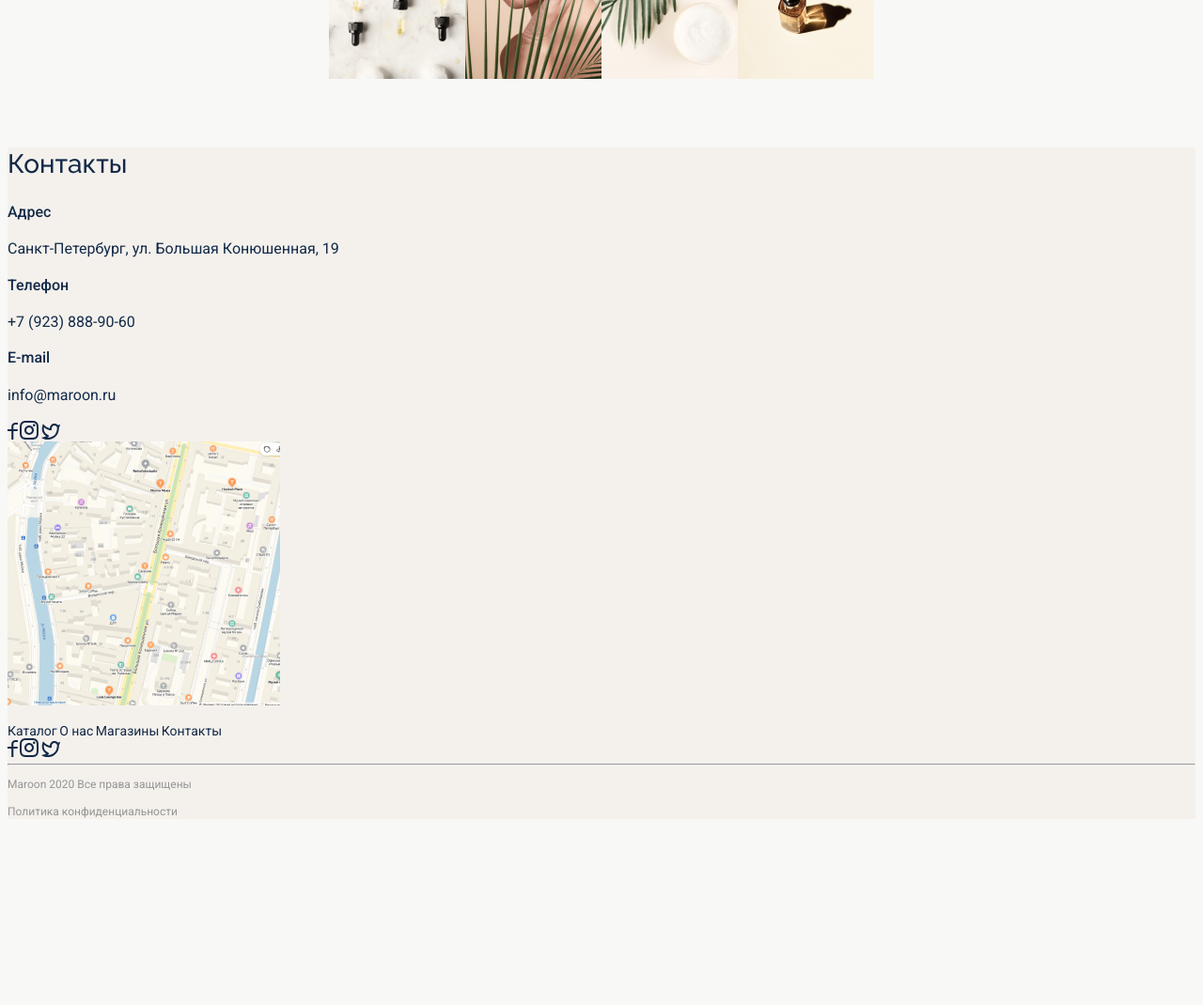
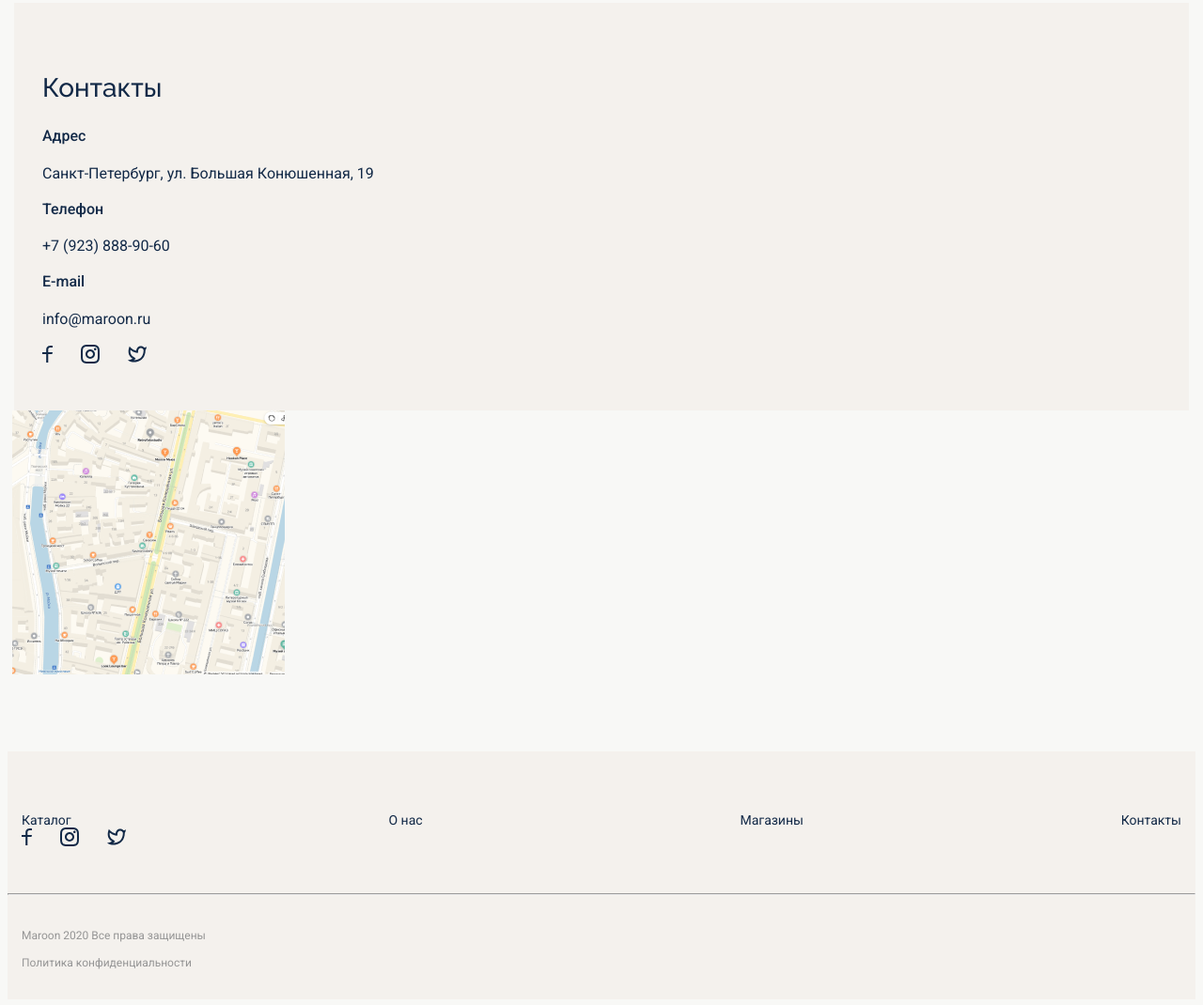
Before and after one commit to holylle/new-repo, a plain HTML site: page index.html in a window 1280 px wide. Shown: the part 2504-3574 px from the top of the page at 94% size. Before the commit the page ends 3388 px from the top, so only its background shows below. Drawn offline with Linux system fonts and the light colour scheme.

Commit message:
Блочная модель

```diff
--- a/css/style.css
+++ b/css/style.css
@@ -70,12 +70,27 @@ button{
 }
 
 .form_section{
+  margin-bottom: 180px;
+  position: relative;
   padding-bottom: 100px;
 }
+
 .form_block{
+  position: relative;
+  margin: 0 7px;
+  /*padding: 60px 15px 200px;*/
+  padding-top: 60px;
+  padding-bottom: 110px;
   text-align: center;
   background-color: var(--block_colour);
-  padding-bottom: 200px;
+}
+
+.img_form{
+  position: absolute;
+  top: 420px;
+  left: 27px;
+  object-fit: cover;
+  z-index: 1;
 }
 
 .text_form_block{
@@ -102,13 +117,13 @@ button{
 
 .history_text{
   text-align: center;
-  margin: 0 39px;
+  margin: 0 36px;
 
 }
 
 .follow{
   display: flex;
-  flex-direction: column;
+  flex-direction:column;
   justify-content: center;
 }
 
@@ -125,15 +140,52 @@ button{
 }
 
 .contacts{
+margin-bottom: 80px;
+}
+
+.main_contacts{
+  margin-left: 7px;
+  margin-right: 7px;
+  padding: 50px 30px;
   background-color: var(--block_colour);
   text-align: left;
-  margin: auto;
 }
 
+.icons{
+  width: 111px;
+  display: flex;
+  justify-content: space-between;
+}
 
-
-
+.img_map{
+  margin: auto;
+  margin-left: 5px;
+}
 
 footer{
   background-color: var(--block_colour);
 }
+
+footer button{
+  padding: 0;
+}
+.footer_links{
+  padding: 50px 15px ;
+  text-align: left;
+  flex-wrap: wrap;
+}
+
+hr{
+margin: 0;
+}
+
+.footer_menu{
+  display: flex;
+  justify-content: space-between;
+  flex-wrap: wrap;
+}
+
+.footer_polit{
+  padding: 23px 82px 18px 15px;
+  text-align: left;
+}
--- a/index.html
+++ b/index.html
@@ -63,7 +63,7 @@
                 </div>
                 <button class="form_btn">Заполнить анкету</button>
             </div>
-            <img src="img/form.png" class="img_history" alt="">
+            <img src="img/form.png" class="img_form" alt="">
         </section>
         <section class="history">
             <div class="history_text">
@@ -90,6 +90,7 @@
             </div>
         </section>
         <section class="contacts">
+            <div class="main_contacts">
                 <h2>Контакты</h2>
                 <p class="contacts_font">Адрес</p>
                 <p>Санкт-Петербург,
@@ -103,11 +104,13 @@
                     <img src="img/inst.svg" alt="">
                     <img src="img/twitter.svg" alt="">
                 </div>
-            <img src="img/map.png" class="" alt="">
+            </div>
+            <img src="img/map.png" class="img_map" alt="">
         </section>
     </main>
 
     <footer>
+        <div class="footer_links">
             <button><img src="img/maroon_logo.svg" alt=""></button>
             <div class="footer_menu">
                 <a href="#">Каталог</a>
@@ -120,9 +123,12 @@
                 <img src="img/inst.svg" alt="">
                 <img src="img/twitter.svg" alt="">
             </div>
+        </div>
         <hr>
+        <div class="footer_polit">
             <p>Maroon 2020 Все права защищены</p>
             <p>Политика конфиденциальности</p>
+        </div>
     </footer>
 </body>
 </html>
```
Lines whose indentation alone changed are shown as unchanged.
